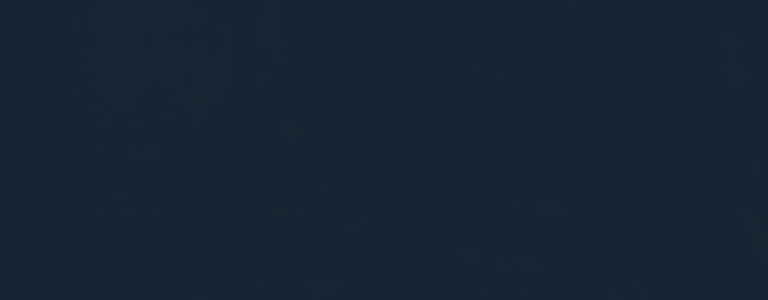
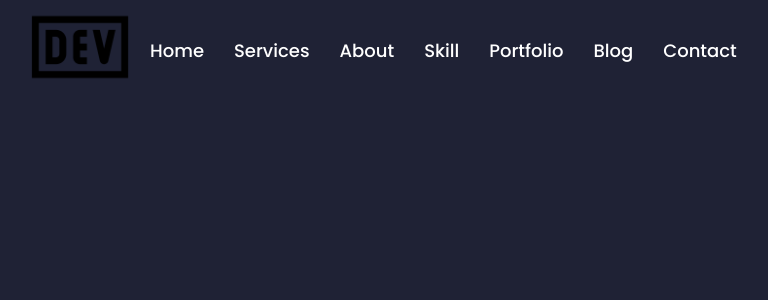
Before and after one commit to gabi-lovera/my-page, a React (Create React App) app in the folder myapp/: page / in a window 1280 px wide. Shown: the top 300 px of the page, without its empty margins (15-783 px from the left). Built offline with nearby package versions, Linux system fonts and the light colour scheme.

Commit message:
create navbar

```diff
--- a/myapp/src/App.css
+++ b/myapp/src/App.css
@@ -15,3 +15,38 @@ body{
   background-repeat: no-repeat;
   background-size: cover;
 }
+
+.navbar{
+  width: 100%;
+  height: 100%;
+  position: fixed;
+  top: 0;
+  background: #1f2235;
+  z-index: 1;
+
+}
+
+.navbar__container{
+  display: flex;
+  height: 100px;
+  align-items: center;
+}
+.navbar__left-logo img{
+width: 110px;
+}
+.navbar__right{
+  display: flex;
+  list-style-type: none;
+}
+.navbar__right li a{
+  text-decoration: none;
+  color: #fff;
+  font-weight: 500;
+  font-size: 18px;
+  padding: 0 15px;
+}
+
+.container{
+  width: 1200px;
+  margin: 0 auto;
+}
--- a/myapp/src/App.js
+++ b/myapp/src/App.js
@@ -1,9 +1,11 @@
 import './App.css';
-import Header from "./components/Banner"
+import Banner from "./components/Banner"
+import Nav from "./components/Nav"
 function App() {
   return (
     <div>
-      <Header />
+      <Banner />
+      <Nav />
     </div>
   );
 }
--- /dev/null
+++ b/myapp/src/components/Nav.js
@@ -0,0 +1,41 @@
+import React from 'react'
+
+export const Nav = () => {
+    return (
+      <nav className="navbar">
+        <div className="container">
+          <div className="navbar__container">
+            <ul className="navbar__left">
+              <div className="navbar__left-logo">
+                <img src="images/logo.png" alt="logo" />
+              </div>
+            </ul>
+            <ul className="navbar__right">
+              <li>
+                <a href="">Home</a>
+              </li>
+              <li>
+                <a href="">Services</a>
+              </li>
+              <li>
+                <a href="">About</a>
+              </li>
+              <li>
+                <a href="">Skill</a>
+              </li>
+              <li>
+                <a href="">Portfolio</a>
+              </li>
+              <li>
+                <a href="">Blog</a>
+              </li>
+              <li>
+                <a href="">Contact</a>
+              </li>
+            </ul>
+          </div>
+        </div>
+      </nav>
+    );
+}
+export default Nav
```
Also changed, not shown: myapp/public/images/apple.png (added), myapp/public/images/logo.png (added), myapp/src/components/Banner.js (line endings or trailing spaces).
